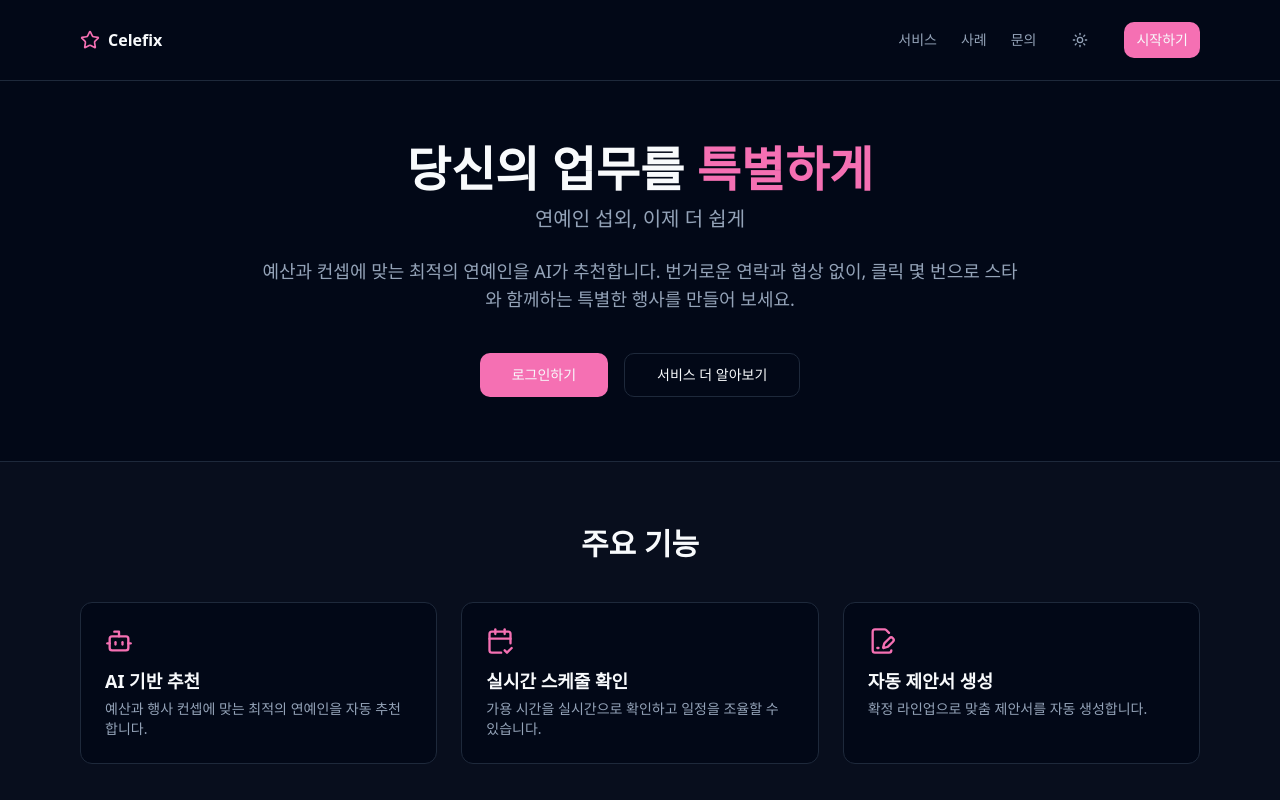
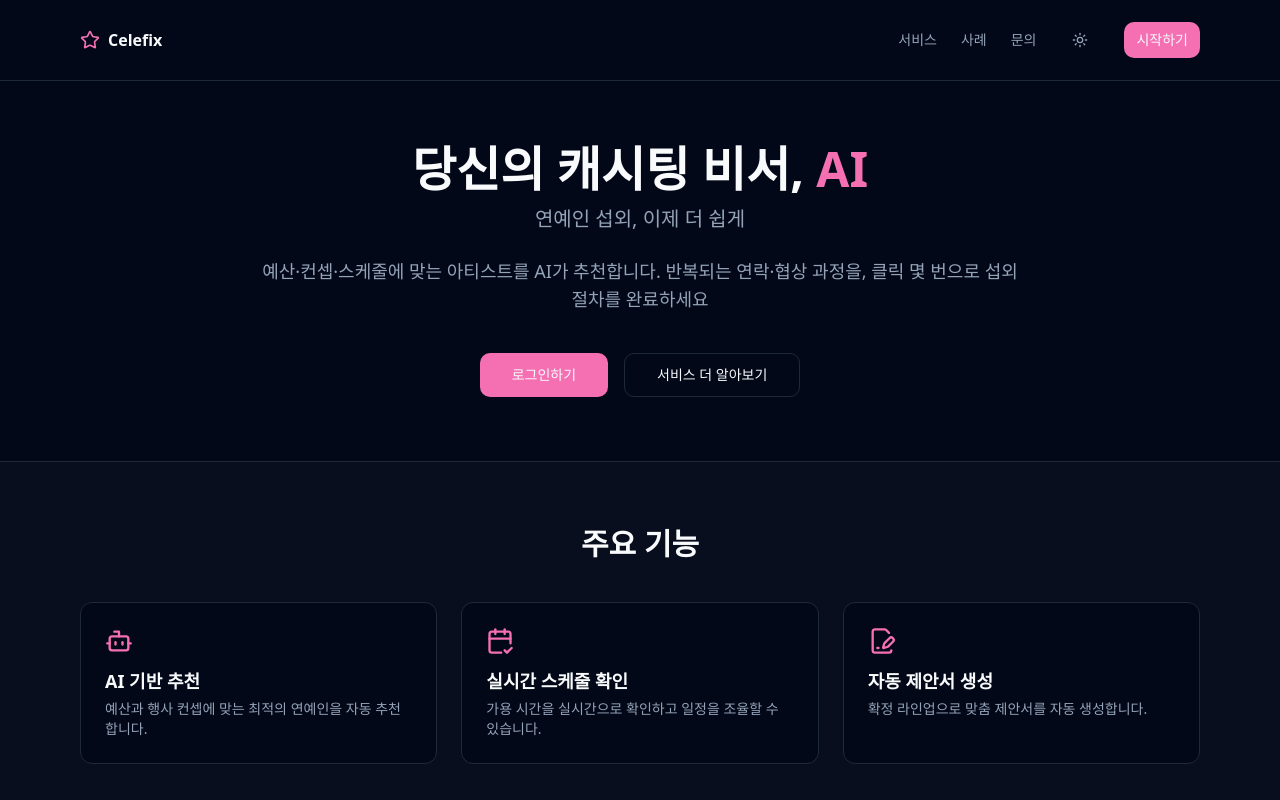
Before and after one commit to lje0722/celefix-auto-agent, a React (Vite) app: page / in a window 1280 px wide. Shown: the top 800 px of the page. Built offline with nearby package versions, Linux system fonts and the light colour scheme.

Commit message:
Code edited in Lovable Code Editor
Edited UI in Lovable

```diff
--- a/src/pages/Index.tsx
+++ b/src/pages/Index.tsx
@@ -42,12 +42,12 @@ export default function Index() {
           {/* Hero */}
           <section className="mx-auto max-w-6xl px-4 py-16 text-center">
             <h1 className="text-4xl md:text-5xl font-bold leading-tight">
-              당신의 업무를 <span className="text-primary">특별하게</span>
+              당신의 캐시팅 비서, <span className="text-primary">AI</span>
             </h1>
             <p className="mt-3 text-xl text-muted-foreground">연예인 섭외, 이제 더 쉽게</p>
             <p className="mt-6 max-w-3xl mx-auto text-base md:text-lg text-muted-foreground">
-              예산과 컨셉에 맞는 최적의 연예인을 AI가 추천합니다. 번거로운 연락과 협상 없이,
-              클릭 몇 번으로 스타와 함께하는 특별한 행사를 만들어 보세요.
+              예산·컨셉·스케줄에 맞는 아티스트를 AI가 추천합니다.
+              반복되는 연락·협상 과정을, 클릭 몇 번으로 섭외 절차를 완료하세요
             </p>
             <div className="mt-10 flex flex-col sm:flex-row items-center justify-center gap-4">
               <Button asChild size="lg">
```
